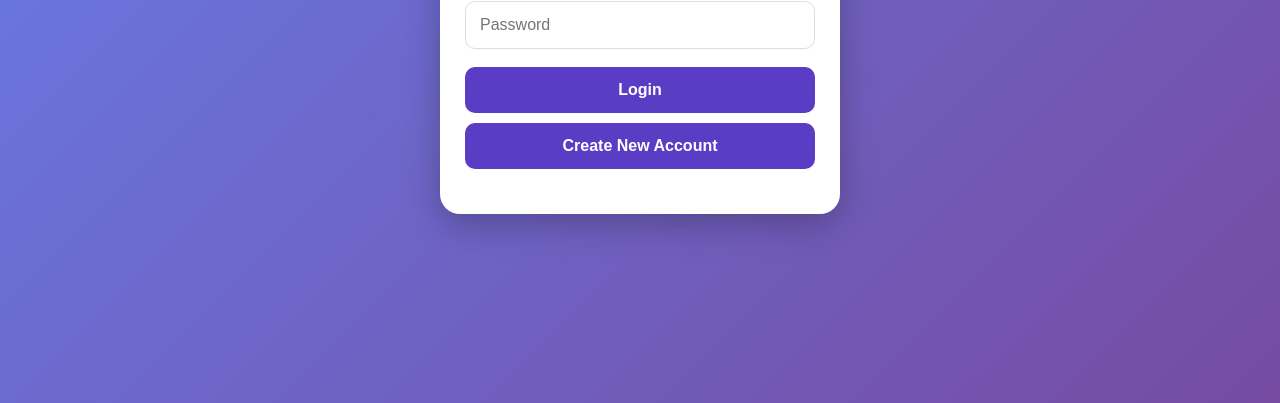
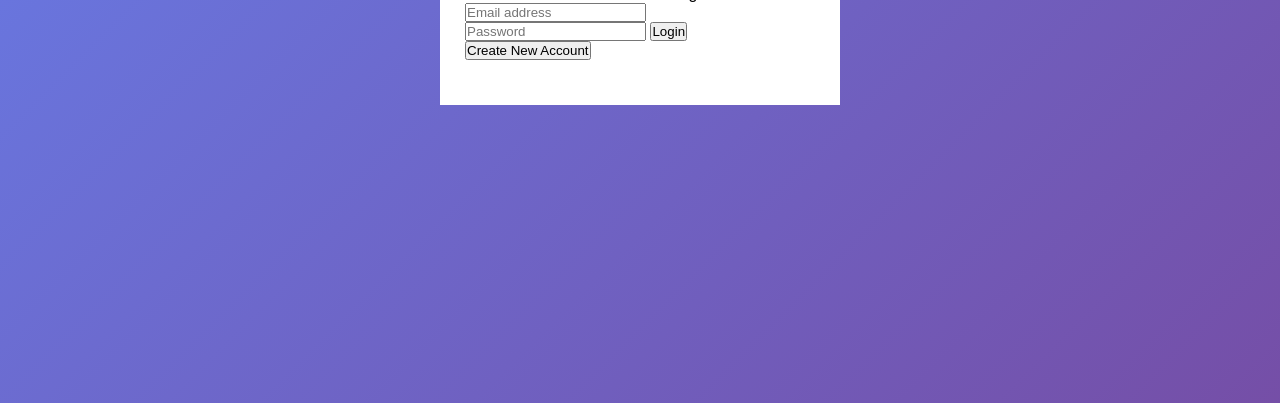
Before and after one commit to baldevasr3-max/PunjabiAI, a website: page index.html in a window 1280 px wide. Shown: the part 392-795 px from the top of the page. Drawn offline with Linux system fonts and the light colour scheme; no server answers.

Commit message:
Update index.html

```diff
--- a/index.html
+++ b/index.html
@@ -34,42 +34,7 @@
       max-width: 400px;
       background: white;
       padding: 35px 25px;
-      border-radius: 20px;
-      box-shadow: 0 10px 35px rgba(0,0,0,0.25);
-      text-align: center;
-    }
-
-    .auth-box h1 {
-      color: #5b3cc4;
-      margin-bottom: 10px;
-    }
-
-    .auth-box p {
-      color: #666;
-      margin-bottom: 25px;
-    }
-
-    input {
-      width: 100%;
-      padding: 14px;
-      margin: 8px 0;
-      border: 1px solid #ddd;
-      border-radius: 10px;
-      font-size: 16px;
-      outline: none;
-    }
-
-    input:focus {
-      border-color: #5b3cc4;
-    }
-
-    button {
-      border: none;
-      cursor: pointer;
-      font-size: 16px;
-      border-radius: 10px;
-    }
-
+      border-radius:
     .btn {
       width: 100%;
       padding: 14px;
```
